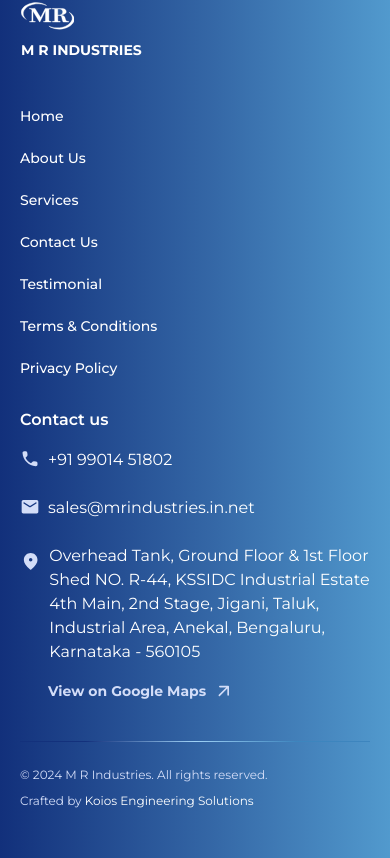
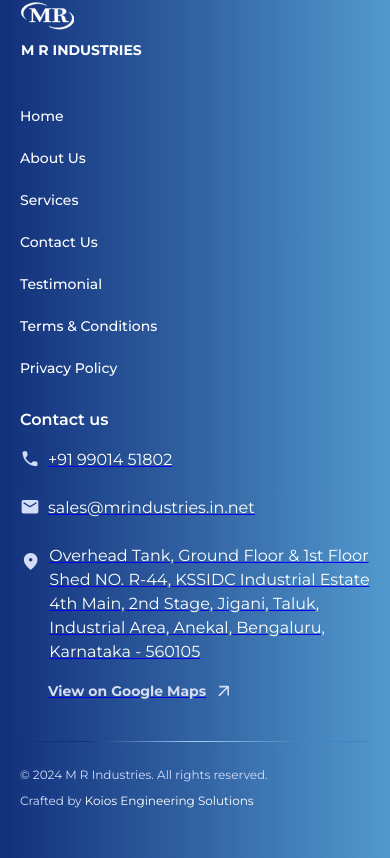
Before and after one commit to Panth1823/MR_Industries, a React (Vite) app: page / in a window 390 px wide. Shown: the part 5350-6208 px from the top of the page. Built offline with nearby package versions, Linux system fonts and the light colour scheme.

Commit message:
small changes

```diff
--- a/src/components/Footerend.jsx
+++ b/src/components/Footerend.jsx
@@ -57,7 +57,7 @@
           </a>
           <span>M R INDUSTRIES </span>
           <div className="FooterMainLinks">
-            <a href="" className="FooterMainLinksSet">
+            <a href="tel:+919901451802" className="FooterMainLinksSet">
               <svg
                 xmlns="http://www.w3.org/2000/svg"
                 width="25"
@@ -72,7 +72,11 @@
               </svg>
               <p>+91 99014 51802</p>
             </a>
-            <a href="" className="FooterMainLinksSet">
+            <a
+              href="https://mail.google.com/mail/?view=cm&fs=1&to=sales@mrindustries.in.net"
+              target="_blank"
+              className="FooterMainLinksSet"
+            >
               <svg
                 xmlns="http://www.w3.org/2000/svg"
                 width="25"
@@ -87,7 +91,11 @@
               </svg>
               <p>sales@mrindustries.in.net</p>
             </a>
-            <a href="" className="FooterMainLinksSet">
+            <a
+              href="https://maps.app.goo.gl/xoQPbuDDNBRRSQft8"
+              target="_blank"
+              className="FooterMainLinksSet"
+            >
               <svg
                 xmlns="http://www.w3.org/2000/svg"
                 width="25"
@@ -109,7 +117,11 @@
               </p>
             </a>
           </div>
-          <a href="" className="FooterMainMapLink">
+          <a
+            href="https://maps.app.goo.gl/xoQPbuDDNBRRSQft8"
+            target="_blank"
+            className="FooterMainMapLink"
+          >
             <p>View on Google Maps</p>
             <svg
               xmlns="http://www.w3.org/2000/svg"
@@ -206,7 +218,7 @@
             <div className="mobile-footer-conatct">
               <p>Contact us</p>
               <div className="mobile-footer-contact-link">
-                <a>
+                <a href="tel:+919901451802">
                   <svg
                     xmlns="http://www.w3.org/2000/svg"
                     width="20"
@@ -221,7 +233,10 @@
                   </svg>
                   <p>+91 99014 51802</p>
                 </a>
-                <a>
+                <a
+                  href="https://mail.google.com/mail/?view=cm&fs=1&to=sales@mrindustries.in.net"
+                  target="_blank"
+                >
                   <svg
                     xmlns="http://www.w3.org/2000/svg"
                     width="20"
@@ -236,7 +251,10 @@
                   </svg>
                   <p>sales@mrindustries.in.net</p>
                 </a>
-                <a>
+                <a
+                  href="https://maps.app.goo.gl/xoQPbuDDNBRRSQft8"
+                  target="_blank"
+                >
                   <svg
                     xmlns="http://www.w3.org/2000/svg"
                     width="90"
@@ -256,7 +274,11 @@
                   </p>
                 </a>
               </div>
-              <a style={{paddingLeft:"28px"}}>
+              <a
+                href="https://maps.app.goo.gl/xoQPbuDDNBRRSQft8"
+                target="_blank"
+                style={{ paddingLeft: "28px" }}
+              >
                 <p>View on Google Maps</p>
                 <svg
                   xmlns="http://www.w3.org/2000/svg"
--- a/src/panth.css
+++ b/src/panth.css
@@ -1181,7 +1181,14 @@
     display: flex;
     width: 100%;
     overflow-x: auto;
+     -ms-overflow-style: none;  /* IE and Edge */
+  scrollbar-width: none;
   }
+
+  .p-mb-container::-webkit-scrollbar {
+    display: none;
+}
+
   .p-mobile-card {
     display: flex;
     width: 300px;
--- a/src/santosh.css
+++ b/src/santosh.css
@@ -1819,7 +1819,13 @@
     align-items: center;
     gap: 8px;
     align-self: stretch;
-  }
+      -ms-overflow-style: none;  /* IE and Edge */
+  scrollbar-width: none;
+  }
+
+  .s-mobile-our-services-container::-webkit-scrollbar {
+    display: none;
+}
 
   .s-mobile-our-services-set {
     display: flex;
@@ -2019,7 +2025,13 @@
     justify-content: flex-start;
     gap: 8px;
     overflow-x: scroll;
-  }
+     -ms-overflow-style: none;
+  scrollbar-width: none;
+  }
+
+  .s-mobile-testimony-set-container::-webkit-scrollbar {
+    display: none;
+}
 
   .s-mobile-testimony-set {
     width: 80%;
```
